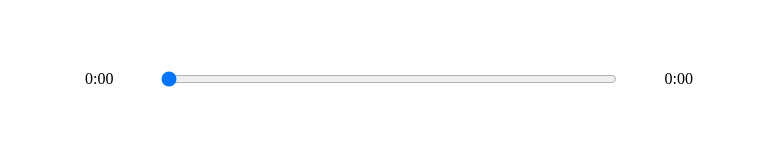
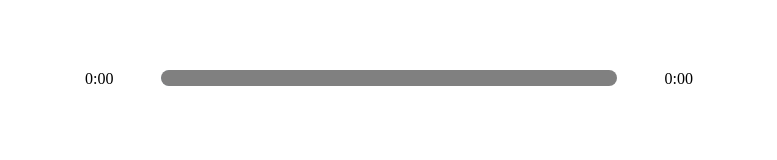
Before and after one commit to jonasDeprund/musicplayer, a React (Create React App) app: page / in a window 1280 px wide. Shown: the part 506-666 px from the top of the page, without its empty margins (251-1028 px from the left). Built offline with nearby package versions, Linux system fonts and the light colour scheme.

Commit message:
with bugs but customise input

```diff
--- a/src/App.js
+++ b/src/App.js
@@ -22,13 +22,25 @@
   const [songInfo, setSongInfo] = useState({
     currentTime: 0,
     duration: 0,
+    animationPercentage: 0,
   })
   const [libraryStatus, setLibraryStatus] = useState(false)
   // functions
   const timeUpdateHandler = (e) => {
     const current = e.target.currentTime
     const duration = e.target.duration
-    setSongInfo({ ...songInfo, currentTime: current, duration: duration })
+    // calculate percentage
+    const roundedCurrent = Math.round(current)
+    const roundedDuration = Math.round(duration)
+    const animationPercentage = Math.round(
+      (roundedCurrent / roundedDuration) * 100
+    )
+    setSongInfo({
+      ...songInfo,
+      currentTime: current,
+      duration: duration,
+      animationPercentage: animationPercentage,
+    })
   }
   return (
     <div className="App">
--- a/src/components/Player.js
+++ b/src/components/Player.js
@@ -17,8 +17,8 @@
   setSongInfo,
   songInfo,
   songs,
+  setSongs,
   setCurrentSong,
-  setSongs,
 }) => {
   // Use effect
   useEffect(() => {
@@ -67,6 +67,10 @@
     }
     playAudio(isPlaying, audioRef)
   }
+  // Add styles
+  const trackAnim = {
+    transform: `translateX(${songInfo.animationPercentage}%)`,
+  }
 
   const getTime = (time) => {
     return Math.floor(time / 60) + ':' + ('0' + Math.floor(time % 60)).slice(-2)
@@ -75,6 +79,12 @@
     <div className="player">
       <div className="time-control">
         <p>{getTime(songInfo.currentTime)}</p>
+        <div
+          style={{
+            background: `linear-gradient(to right ${currentSong.color[0]}, ${currentSong.color[1]})`,
+          }}
+          className="track"
+        >
           <input
             min={0}
             max={songInfo.duration || 0}
@@ -82,6 +92,8 @@
             type="range"
             onChange={dragHandler}
           />
+          <div style={trackAnim} className="animate-track"></div>
+        </div>
         <p>{songInfo.duration ? getTime(songInfo.duration) : '0:00'}</p>
       </div>
       <div className="play-control">
--- a/src/styles/_player.scss
+++ b/src/styles/_player.scss
@@ -9,9 +9,12 @@
 .time-control {
   width: 80vh;
   display: flex;
-  input {
+  .track {
     width: 100%;
     margin: 1rem 2rem;
+    -webkit-appearance: none;
+    background: transparent;
+    cursor: pointer;
   }
   p {
     padding: 1rem;
@@ -28,3 +31,34 @@
     cursor: pointer;
   }
 }
+
+input[type='range']:focus {
+  outline: none;
+  cursor: pointer;
+}
+
+input[type='range']::-webkit-slider-thumb {
+  -webkit-appearance: none !important;
+  height: 16px;
+  width: 16px;
+}
+
+.track {
+  background: lightblue;
+  width: 100%;
+  height: 1rem;
+  position: relative;
+  border-radius: 1rem;
+  overflow: hidden;
+}
+
+.animate-track {
+  background: grey;
+  height: 100%;
+  width: 100%;
+  position: absolute;
+  top: 0;
+  left: 0;
+  transform: translateX(0%);
+  pointer-events: none;
+}
```
Lines whose indentation alone changed are shown as unchanged.
